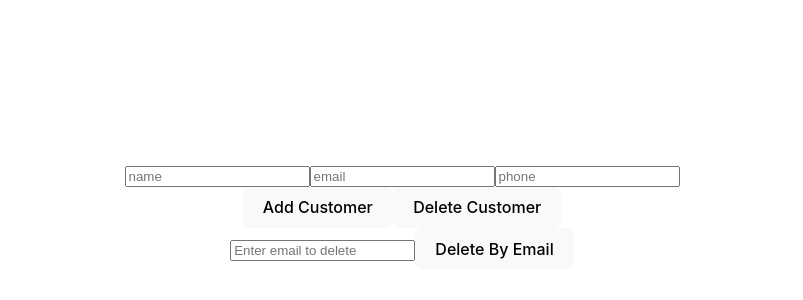
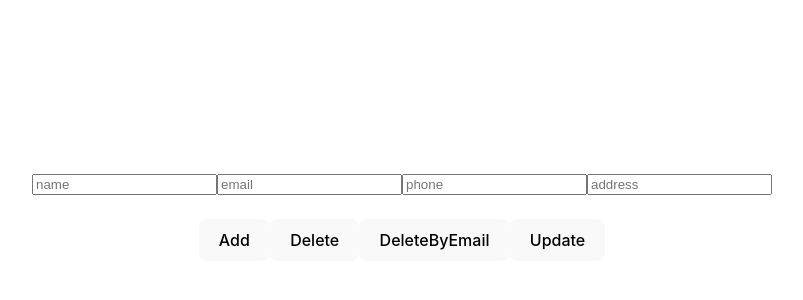
Before and after one commit to Thisura2001/react-intro, a React (Vite) app: page / in a window 1280 px wide. Shown: the part 184-484 px from the top of the page, without its empty margins (238-1041 px from the left). Built offline with nearby package versions, Linux system fonts and the light colour scheme.

Commit message:
all done

```diff
--- a/src/App.tsx
+++ b/src/App.tsx
@@ -1,59 +1,58 @@
-import './App.css';
-import { useState } from "react";
-import { Customer } from "./Model/Customer.ts";
+import './App.css'
+import {Customer} from "./Model/Customer.ts";
+import {useState} from "react";
 
 function App() {
     const [customers, setCustomer] = useState<Customer[]>([]);
-    const [name, setName] = useState('');
-    const [email, setEmail] = useState('');
-    const [phone, setPhone] = useState('');
-    const [emailToDelete, setEmailToDelete] = useState('');
+    const [name, setname]=useState('')
+    const [email, setemail]=useState('')
+    const [phone, setphone]=useState('')
+    const [address, setaddress]=useState('')
 
     function addCustomer() {
-        const newCustomer = new Customer(name, email, phone);
-        setCustomer([...customers, newCustomer]);
+        const newCustomer = new Customer(name, email, phone, address);
+
+        setCustomer((customers)=>[...customers, newCustomer]);
     }
 
     function deleteCustomer() {
-        setCustomer((customers) => customers.slice(0, -1));
+        setCustomer((customers)=>customers.slice(0,-1))
     }
 
-    function deleteByEmail() {
-        setCustomer((customers) => customers.filter((customer) => customer.email !== emailToDelete));
+    function deleteCustomerByName() {
+        setCustomer((customers)=> customers.filter((customer) => customer.email!==email));
+    }
+
+    function updateCustomer() {
+        const newCustomer = customers.map(
+            (customer)=>customer.email=== email?
+                {...customer,name:name,phone:phone,address:address,email:email}:customer);
+        setCustomer(newCustomer);
     }
 
     return (
         <>
-            <input type="text" placeholder='name' onChange={(e) => setName(e.target.value)} />
-            <input type="text" placeholder='email' onChange={(e) => setEmail(e.target.value)} />
-            <input type="number" placeholder='phone' onChange={(e) => setPhone(e.target.value)} />
-
-            <br />
-
-            <button onClick={addCustomer}>Add Customer</button>
-            <button onClick={deleteCustomer}>Delete Customer</button>
-
-            <br />
-            {/* Input field for email to delete */}
-            <input
-                type="text"
-                placeholder="Enter email to delete"
-                value={emailToDelete}
-                onChange={(e) => setEmailToDelete(e.target.value)}
-            />
-            <button onClick={deleteByEmail}>Delete By Email</button>
-
-            <br />
+            <input type="text" placeholder='name' onChange={(e) => setname(e.target.value)}/>
+            <input type="text" placeholder='email' onChange={(e) => setemail(e.target.value)}/>
+            <input type="number" placeholder='phone' onChange={(e) => setphone(e.target.value)}/>
+            <input type="text" placeholder='address' onChange={(e) => setaddress(e.target.value)}/>
+            <br/><br/>
+            <button onClick={addCustomer}>Add</button>
+            <button onClick={deleteCustomer}>Delete</button>
+            <button onClick={deleteCustomerByName}>DeleteByEmail</button>
+            <button onClick={updateCustomer}>Update</button>
+            <br/>
             {customers.map((customer, index) => (
                 <div key={index}>
                     <p>Name: {customer.name}</p>
                     <p>Email: {customer.email}</p>
                     <p>Phone: {customer.phone}</p>
+                    <p>Phone: {customer.address}</p>
                     <hr />
                 </div>
             ))}
         </>
-    );
+    )
 }
 
-export default App;
+export default App
--- a/src/Model/Customer.ts
+++ b/src/Model/Customer.ts
@@ -2,10 +2,12 @@ export class Customer {
     name: string;
     email: string;
     phone: string;
+    address: string;
 
-    constructor(name: string, email: string, phone: string) {
+    constructor(name: string, email: string, phone: string, address: string) {
         this.name = name;
         this.email = email;
         this.phone = phone;
+        this.address = address;
     }
 }
```
